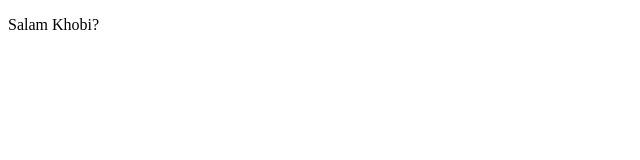
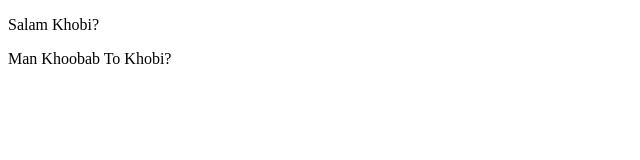
Before and after one commit to stivemario7/sample, a plain HTML site: page index.html in a window 1280 px wide. Shown: the whole page, without its empty margins (0-640 px from the left). Drawn offline with Linux system fonts and the light colour scheme.

Commit message:
Update index.html
append <P>

```diff
--- a/index.html
+++ b/index.html
@@ -7,5 +7,6 @@
 </head>
 <body>
     <p>Salam Khobi?</p>
+    <p>Man Khoobab To Khobi?</p>
 </body>
 </html>
```
